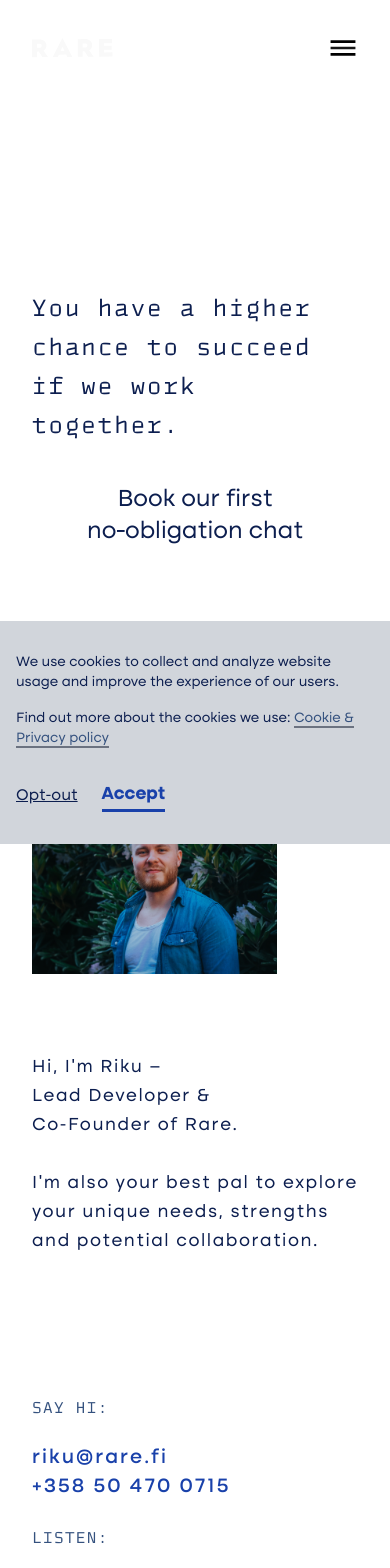
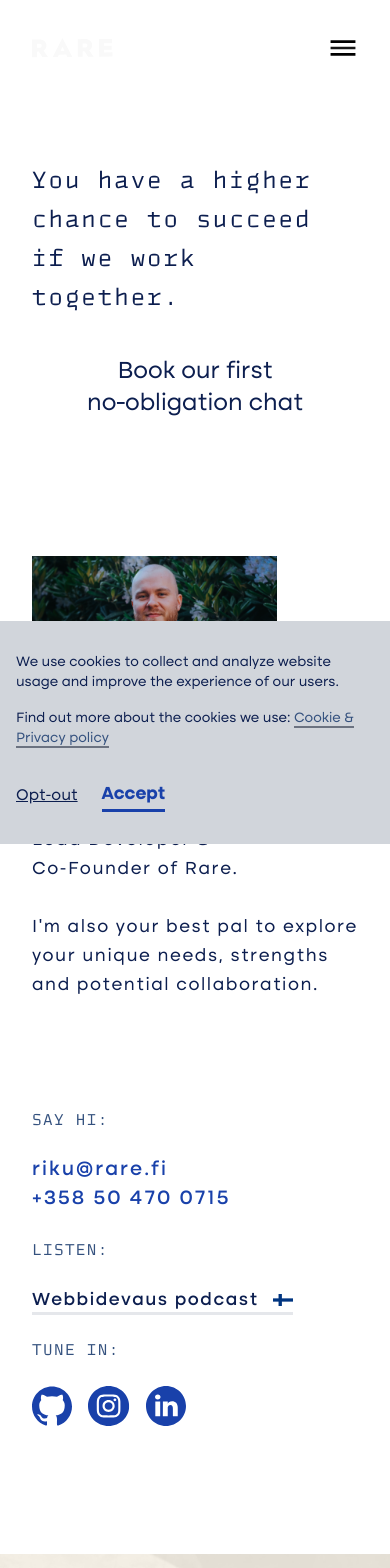
Before and after one commit to rareagency/rare.fi, a Next.js app: page /contact-us in a window 390 px wide. Shown: the top 1568 px of the page. Built offline with nearby package versions, Linux system fonts and the light colour scheme; a small style sheet from the web is missing.

Commit message:
Lessen empty space within contact-us on mobile

```diff
--- a/components/ContactUs/ContactRiku.tsx
+++ b/components/ContactUs/ContactRiku.tsx
@@ -2,7 +2,7 @@ import React from "react";
 import TextLink from "../TextLink";
 
 export const ContactRiku = () => (
-  <section id="contact-riku" className="col-all layout-grid p-0 mt-48">
+  <section id="contact-riku" className="col-all layout-grid p-0 mt-48 md:mt-16">
     <img
       src="/static/pictures/riku-rouvila.jpg"
       alt="Riku Rouvila - Lead developer and Co-Founder of the company"
@@ -18,7 +18,7 @@ export const ContactRiku = () => (
       potential collaboration.
     </p>
 
-    <div className="table-row col-all layout-grid px-8 md:flex md:flex-col md:mt-32">
+    <div className="table-row col-all layout-grid px-8 md:flex md:flex-col md:mt-24">
       <span className="h6 col-start-2 mt-32 lg:mt-20 md:my-3">Say hi:</span>
       <span className="h4 col-start-3 col-span-2 mt-32 lg:mt-20 text-action-purple md:my-3">
         riku@rare.fi
--- a/components/ContactUs/ContactUsHeader.tsx
+++ b/components/ContactUs/ContactUsHeader.tsx
@@ -3,7 +3,10 @@ import { openPopupWidget } from "react-calendly";
 import Button from "../Button";
 
 export const ContactUsHeader = () => (
-  <section id="contact-us-header" className="col-all layout-grid p-8 mt-64">
+  <section
+    id="contact-us-header"
+    className="col-all layout-grid p-8 mt-64 md:mt-32"
+  >
     <h2 className="h2-small col-start-2 col-span-4 leading-relaxed md:col-span-6 lg:col-start-1">
       You have a higher chance to succeed if we work together.
     </h2>
```
